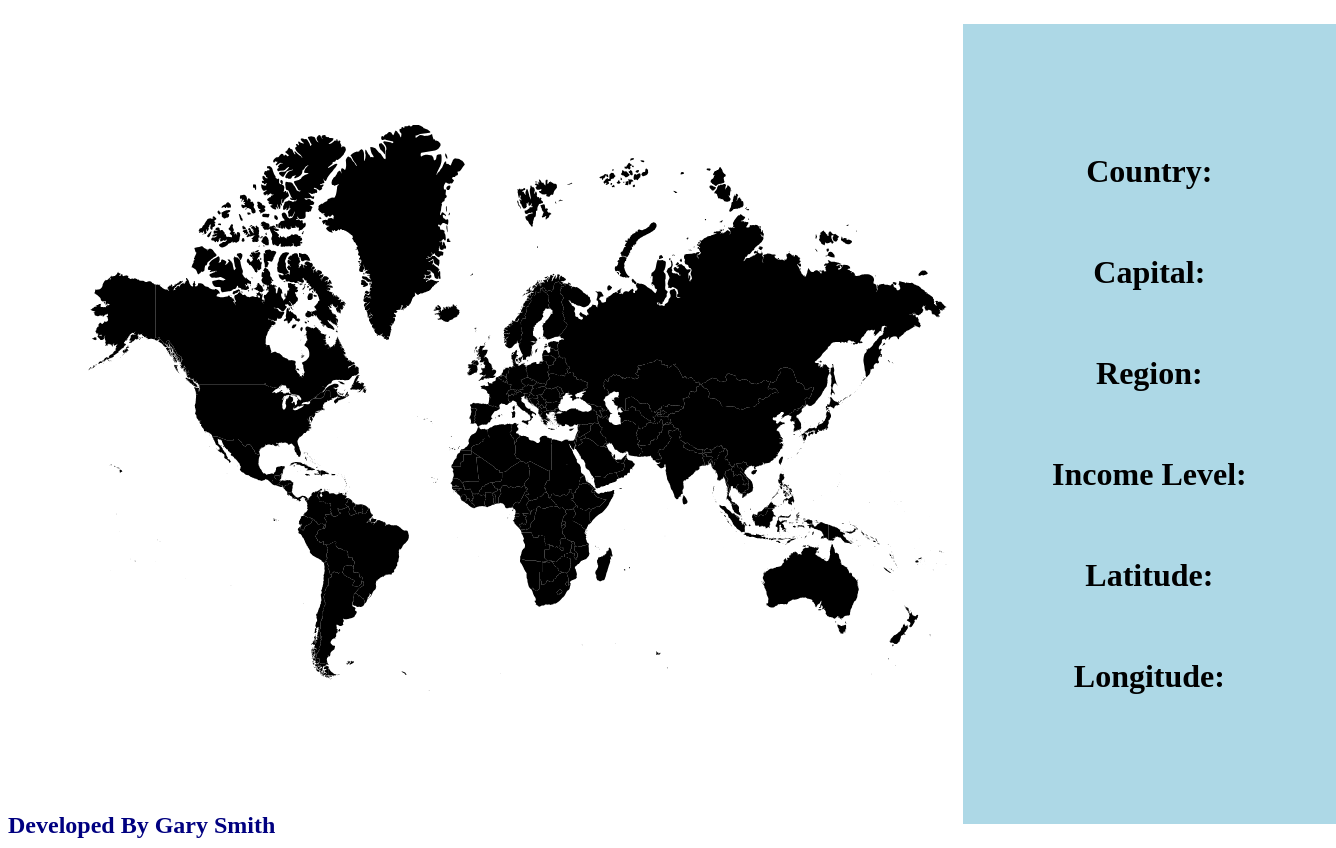
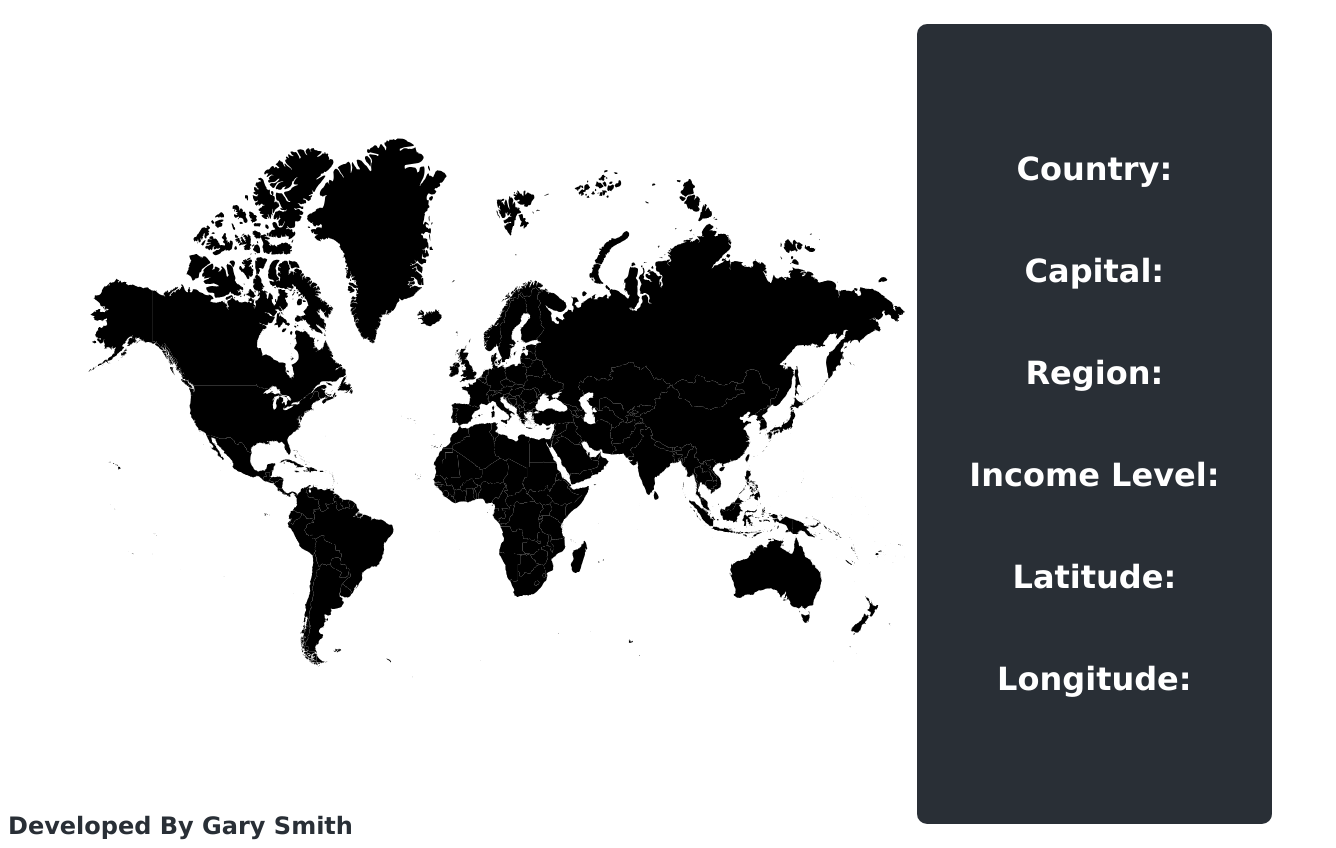
Before and after one commit to garysmith1933/WGUD280, an Angular app: page / in a window 1280 px wide. Shown: the whole page, 1336 px wide, since content can reach past the window. Built offline with nearby package versions, Linux system fonts and the light colour scheme.

Commit message:
changed country data container background color to gunmetal, adjusted font to verdana

```diff
--- a/src/app/world/world.component.css
+++ b/src/app/world/world.component.css
@@ -2,6 +2,7 @@
   display:flex;
   justify-content:center;
   align-items: center;
+  font-family: Verdana, Geneva, Tahoma, sans-serif;
 }
 
 #map-data-column {
@@ -9,11 +10,12 @@
   flex-direction: column;
   justify-content: center;
   align-items: center;
-  background-color: lightblue;
+  background-color: #292f36;
   height: 100vh;
   width: 40%;
-  margin-right: -4rem;
   padding: 0;
+  border-radius: 10px;
+  color: white;
 }
 
 #country-data {
@@ -36,5 +38,5 @@ span {
 footer {
   font-weight: bold;
   font-size: 1.5rem;
-  color:navy;
+  color:#292f36
 }
```
